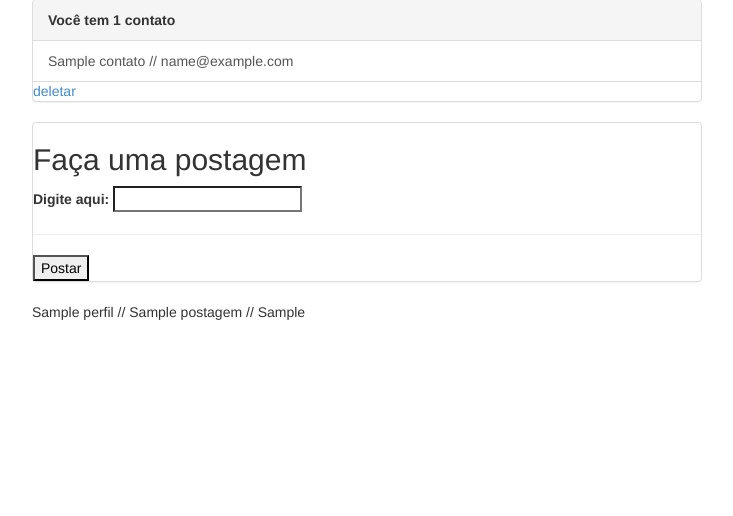
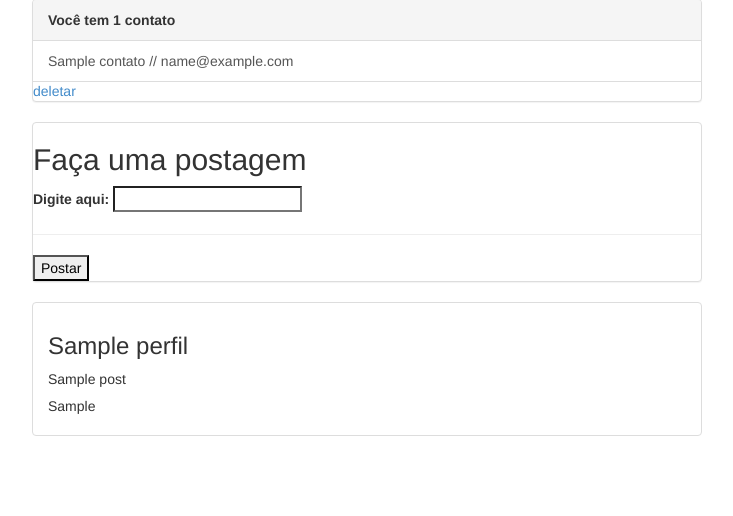
Before and after one commit to ElcyJ/PI-ADS_3, a Django app: template connectedin/perfis/templates/index.html in a window 1280 px wide. Shown: the part 357-873 px from the top of the page, without its empty margins (273-1006 px from the left). Before the commit the page ends 677 px from the top, so only its background shows below. Run offline with Django 3.2, Linux system fonts and the light colour scheme; data comes from the database, SQL or seed files in the repository; tables that the repository leaves empty hold one stand-in row (values such as "Sample post"); the template is opened without the code that fills it: values that come from a table or form of the project are taken from there, most other values are stand-ins (such as "Sample title", 1, 10 or a date in 2020).

Commit message:
timeline funcionando

```diff
--- a/connectedin/connectedin/settings.py
+++ b/connectedin/connectedin/settings.py
@@ -39,6 +39,7 @@ INSTALLED_APPS = [
     'django.contrib.staticfiles',
     'perfis',
     'usuarios',
+    'timeline',
 ]
 
 MIDDLEWARE = [
--- a/connectedin/perfis/models.py
+++ b/connectedin/perfis/models.py
@@ -22,6 +22,21 @@ class Perfil(models.Model):
     def posts(self):
         return Post.objects.filter(id=self.id)
 
+    @property
+    def timeline(self):
+        lista_postagens = []
+        postagens_ordenadas = Post.objects.all()[::-1]
+
+        for i in postagens_ordenadas:
+            if i.perfil in self.contatos.all() or i.perfil.id == self.id:
+                lista_postagens.append(i)
+
+        return lista_postagens
+
+    @property
+    def superuser(self):
+        return self.usuario_id.is_superuser
+
 
 class Convite(models.Model):
     solicitante = models.ForeignKey(Perfil, on_delete=models.CASCADE,
@@ -44,4 +59,4 @@ class Post(models.Model):
     postagem = models.CharField(max_length=255)
 
     def __str__(self):
-        return "Usuario:"+self.perfil.nome+" Comentario: "+self.postagem+" Data:"+self.get_data()
+        return self.postagem
--- a/connectedin/perfis/templates/index.html
+++ b/connectedin/perfis/templates/index.html
@@ -77,11 +77,41 @@
             </form>
     </div>
     <div>
-        {% for post in perfil_logado.perfil_postagem.all %}
+        <ul class="list-group">
+            {% for post in timeline %}
+            <li class="list-group-item">
+                <h3> {{ post.perfil.nome }} </h3>
+                <p>{{ post }}</p>
+                <h5>{{post.data_postagem}}</h5>
+            </li>
 
-            {{post.perfil.nome}} // {{ post.postagem }} // {{post.data_postagem}}
+            {% endfor %}
+         </ul>
+    </div>
 
-        {% endfor %}
-    </div>
+    {% if perfil_logado.superuser %}
+        <div class="panel panel-default">
+            <div class="panel-heading">
+                <strong>Todos os perfis</strong>
+            </div>
+            {% if perfis %}
+            <div style="overflow-y: scroll; height: 200px;">
+                <ul class="list-group">
+                    {% for perfil in perfis %}
+                        {% if perfil.nome != perfil_logado.nome %}
+                            <li class="list-group-item">
+                                <a href="{% url 'exibir' perfil.id %}"> {{ perfil.nome }}
+                                </a>
+                            </li>
+                        {% endif %}
+                    {% endfor %}
+                </ul>
+                    {% else %}
+                        <p>Não há perfis cadastrados</p>
+                    {% endif %}
+
+             </div>
+        </div>
+    {% endif %}
 </div>
 {% endblock %}
```
Also changed, not shown: connectedin/perfis/views.py (+17 -14 lines), connectedin/perfis/migrations/0001_initial.py.
